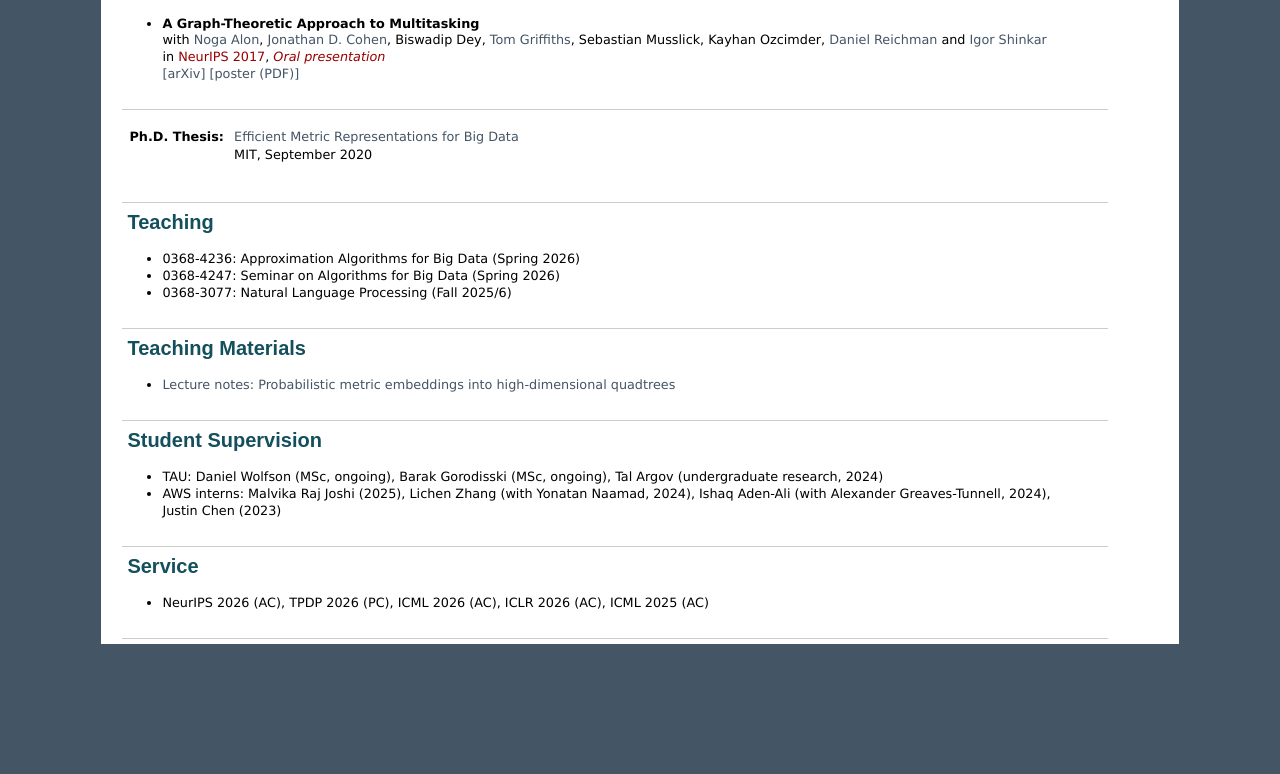
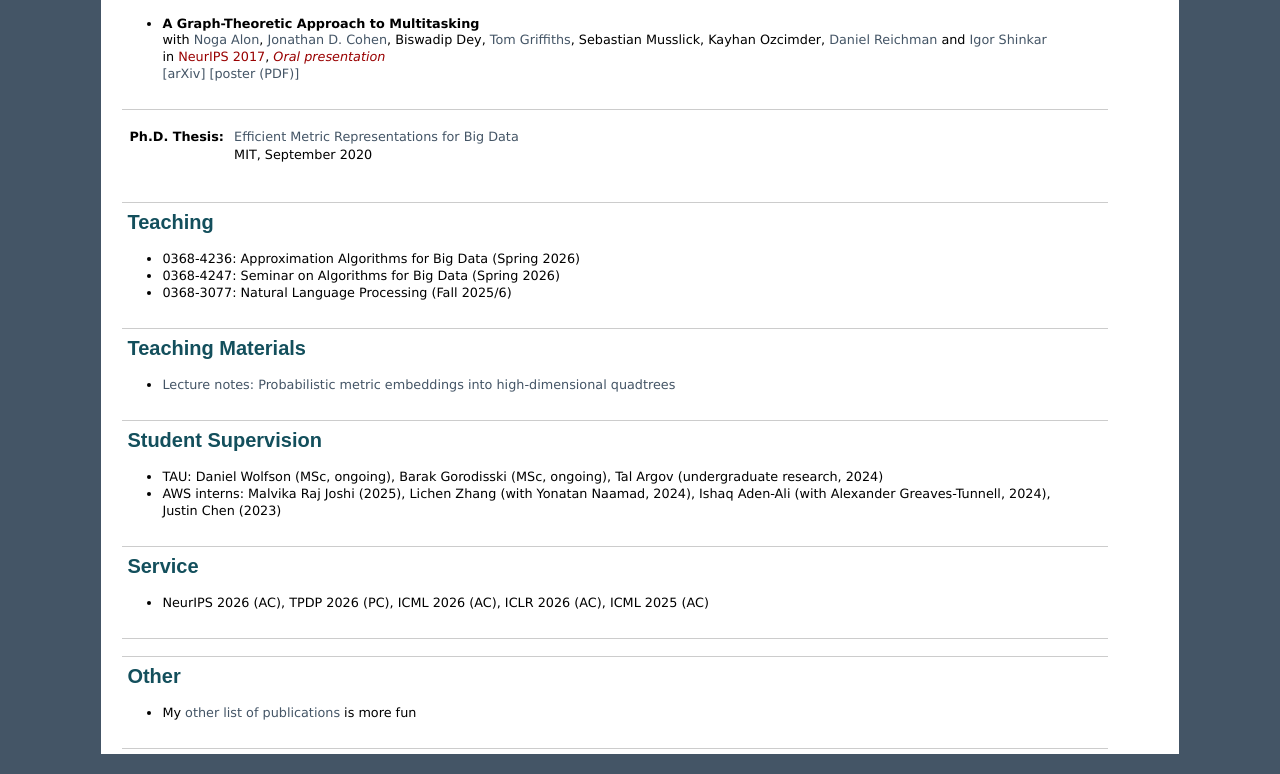
Before and after one commit to talwagner/talwagner.github.io, a plain HTML site: page index.html in a window 1280 px wide. Shown: the part 2609-3383 px from the top of the page. Before the commit the page ends 3273 px from the top, so only its background shows below. Drawn offline with Linux system fonts and the light colour scheme.

Commit message:
Update index.html

```diff
--- a/index.html
+++ b/index.html
@@ -538,6 +538,14 @@ function showNews(toggle){
 
 		<br/><br/>-->
 
+		<br/><hr/>
+            <h2>Other</h2>
+        	<ul>
+                <li/> My <a href="crosswords.html">other list of publications</a> is more fun
+            </ul>
+
+		<br/><hr/>
+
 	</div>
 
 </div>
```
